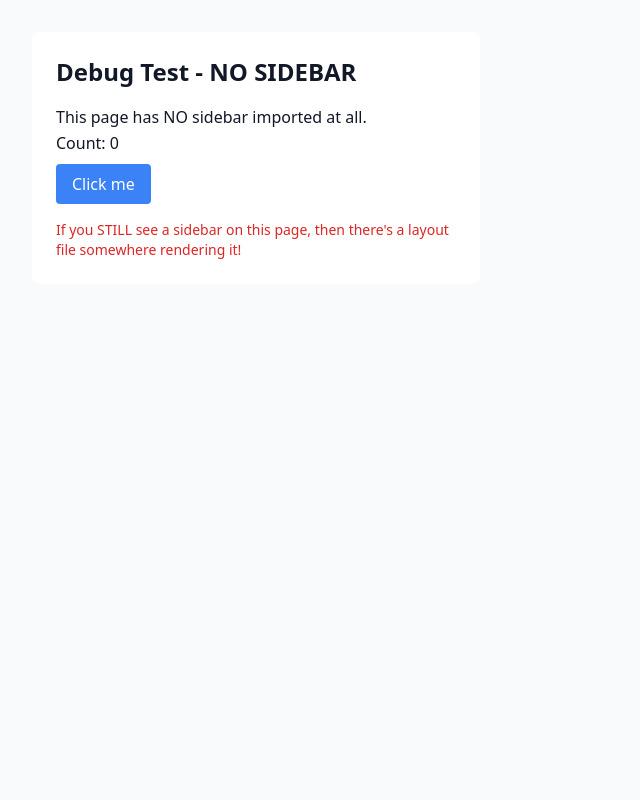
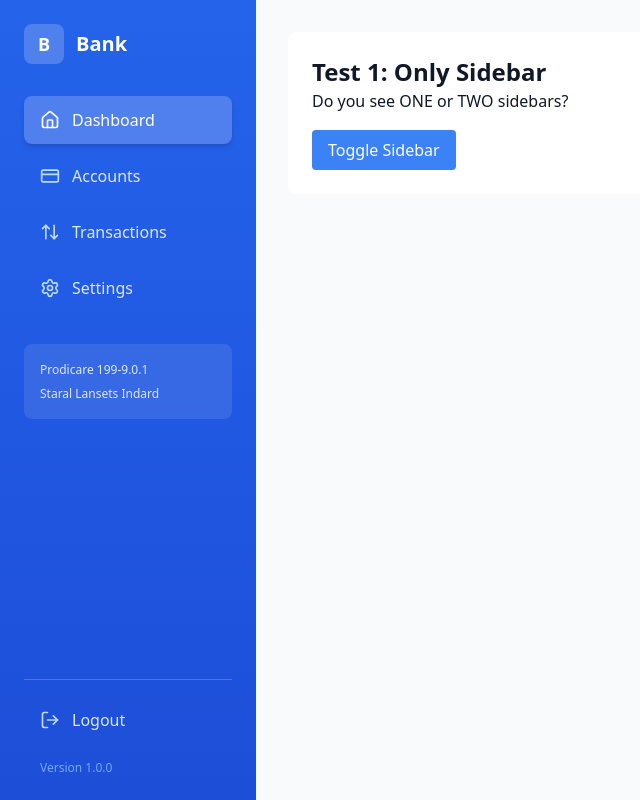
Before and after one commit to BlueColour2589/dkb-banking, a Next.js app in the folder frontend/: page /dashboard in a window 1280 px wide. Shown: the whole page, without its empty margins (0-640 px from the left). Built offline with nearby package versions, Linux system fonts and the light colour scheme; no server answers.

Commit message:
Update page.tsx

```diff
--- a/frontend/app/dashboard/page.tsx
+++ b/frontend/app/dashboard/page.tsx
@@ -1,24 +1,28 @@
+// Test 1: Dashboard with ONLY Sidebar
 'use client';
 import { useState } from 'react';
+import Sidebar from '@/components/Sidebar/Sidebar';
 
 export default function DashboardPage() {
-  const [count, setCount] = useState(0);
+  const [sidebarOpen, setSidebarOpen] = useState(false);
 
   return (
-    <div className="min-h-screen bg-gray-50 p-8">
-      <div className="bg-white rounded-lg p-6 max-w-md">
-        <h1 className="text-2xl font-bold mb-4">Debug Test - NO SIDEBAR</h1>
-        <p>This page has NO sidebar imported at all.</p>
-        <p>Count: {count}</p>
-        <button
-          onClick={() => setCount(count + 1)}
-          className="bg-blue-500 text-white px-4 py-2 rounded mt-2"
-        >
-          Click me
-        </button>
-        <p className="text-sm text-red-600 mt-4">
-          If you STILL see a sidebar on this page, then there's a layout file somewhere rendering it!
-        </p>
+    <div className="min-h-screen bg-gray-50">
+      <div className="flex min-h-screen">
+        <Sidebar isOpen={sidebarOpen} setIsOpen={setSidebarOpen} />
+
+        <main className="flex-1 p-8">
+          <div className="bg-white rounded-lg p-6">
+            <h1 className="text-2xl font-bold">Test 1: Only Sidebar</h1>
+            <p>Do you see ONE or TWO sidebars?</p>
+            <button
+              onClick={() => setSidebarOpen(!sidebarOpen)}
+              className="bg-blue-500 text-white px-4 py-2 rounded mt-4"
+            >
+              Toggle Sidebar
+            </button>
+          </div>
+        </main>
       </div>
     </div>
   );
```
